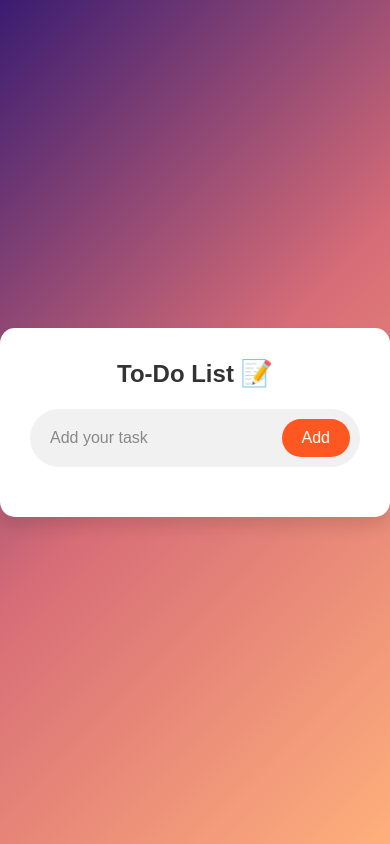
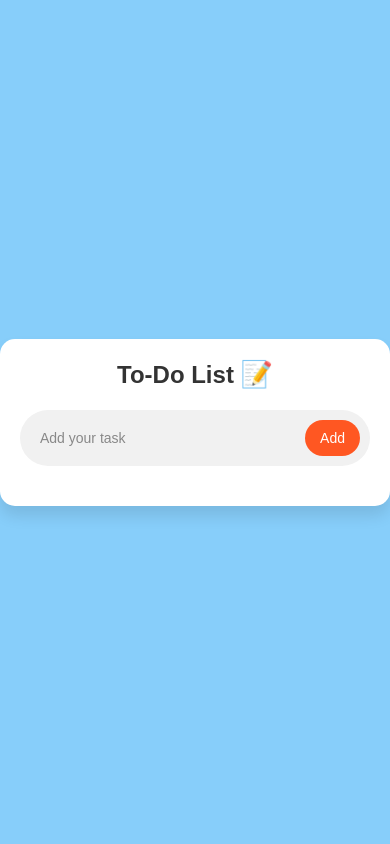
Before and after one commit to Xzadez/Praktikum, a PHP site: page / in a window 390 px wide. Run offline with PHP 8.4, Linux system fonts and the light colour scheme.

Commit message:
Edit styles

```diff
--- a/Tugas 2/styles.css
+++ b/Tugas 2/styles.css
@@ -1,7 +1,6 @@
-/* Styling the body */
 body {
   font-family: 'Arial', sans-serif;
-  background: linear-gradient(135deg, #3A1C71, #D76D77, #FFAF7B);
+  background-color: #87CEFA;
   height: 100vh;
   margin: 0;
   display: flex;
@@ -9,7 +8,6 @@ body {
   align-items: center;
 }
 
-/* Container for the to-do list */
 .todo-container {
   background-color: white;
   padding: 30px;
@@ -19,7 +17,6 @@ body {
   text-align: center;
 }
 
-/* Title styling */
 h1 {
   margin: 0;
   font-size: 24px;
@@ -30,7 +27,6 @@ h1 span {
   font-size: 26px;
 }
 
-/* Input and button container */
 .input-container {
   display: flex;
   justify-content: space-between;
@@ -40,7 +36,6 @@ h1 span {
   padding: 10px;
 }
 
-/* Input field styling */
 #task-input {
   border: none;
   padding: 10px;
@@ -55,7 +50,6 @@ h1 span {
   color: #888;
 }
 
-/* Button styling */
 button {
   border: none;
   background-color: #FF5722;
@@ -71,7 +65,6 @@ button:hover {
   background-color: #e64a19;
 }
 
-/* Task list styling */
 ul {
   list-style-type: none;
   padding: 0;
@@ -111,8 +104,27 @@ li:hover {
   color: #e64a19;
 }
 
-/* Checkbox for tasks */
 li input[type="checkbox"] {
   transform: scale(1.5);
   cursor: pointer;
 }
+
+@media (max-width: 600px) {
+  .todo-container {
+    width: 90%;
+    padding: 20px;
+  }
+
+  #task-input {
+    font-size: 14px;
+  }
+
+  button {
+    font-size: 14px;
+    padding: 8px 15px;
+  }
+
+  li {
+    padding: 8px 15px;
+  }
+}
```
